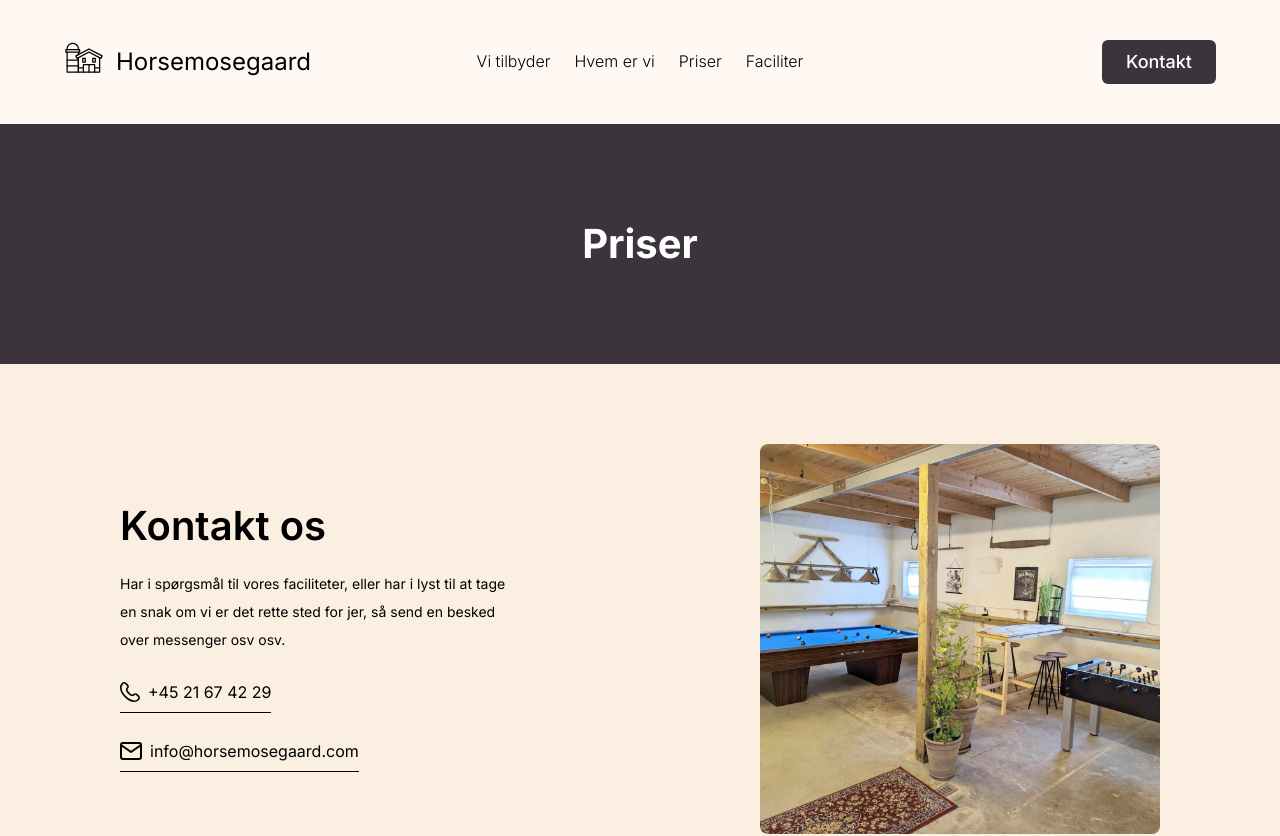
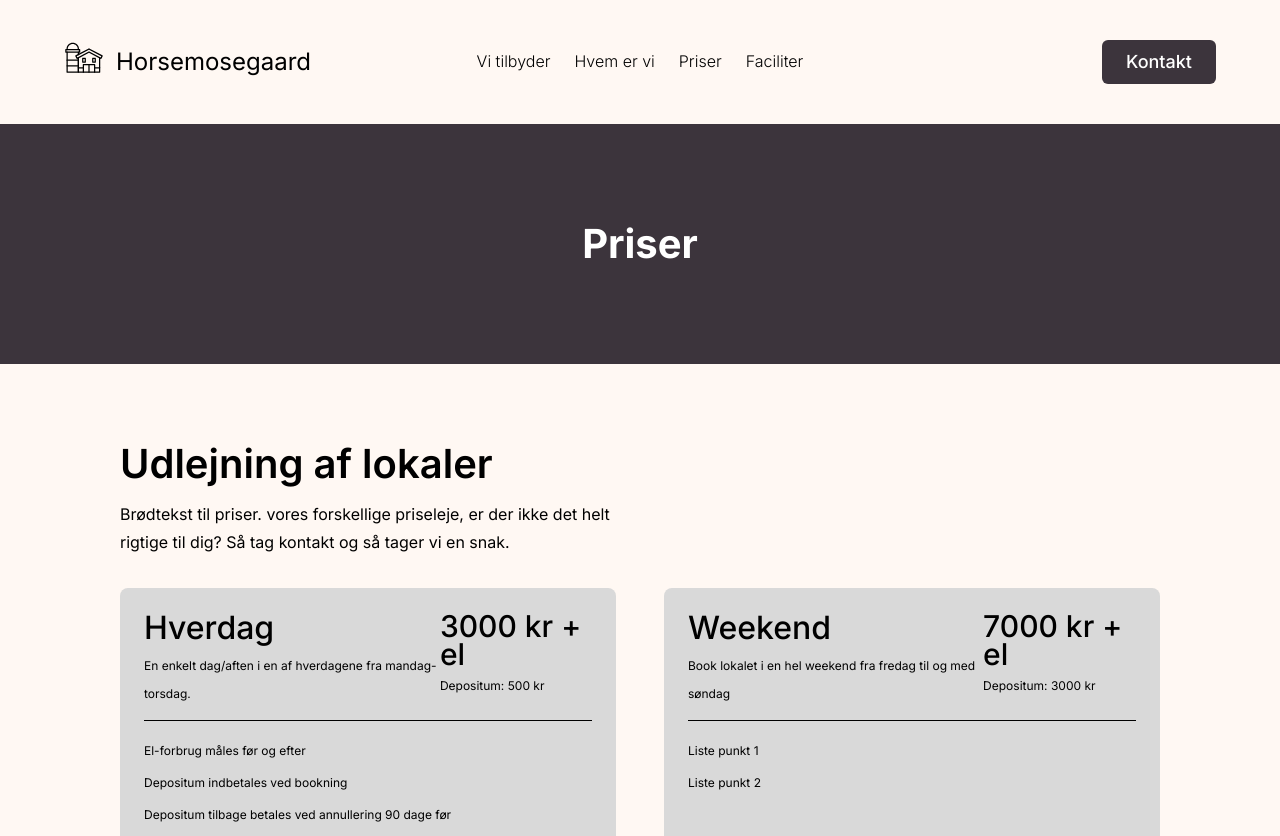
Before and after one commit to emil584c/horsemosegaard, a React (Vite) app: page /priser in a window 1280 px wide. Shown: the top 836 px of the page. Built offline with nearby package versions, Linux system fonts and the light colour scheme.

Commit message:
price section

```diff
--- /dev/null
+++ b/src/components/PriceSection.jsx
@@ -0,0 +1,41 @@
+export default function PriceSection(props) {
+  return (
+    <section className="price-section">
+      <div className="price-section__inner page-container">
+        <h2 className="price-section__title">{props.title}</h2>
+        <p className="price-section__text">{props.text}</p>
+        <div className="price-section__grid">
+          {props.prices.map((price) => (
+            <div className="price-section__item">
+              <div className="price-section__item-title-container">
+                <div className="price-section__item-text-container">
+                  <h3 className="price-section__item-title">{price.title}</h3>
+                  <p className="price-section__item-text">{price.text}</p>
+                </div>
+                <div className="price-section__item-price-container">
+                  <p className="price-section__item-price">
+                    {price.price}{" "}
+                    <span className="price-section__item-price-light">
+                      + el
+                    </span>
+                  </p>
+                  <p className="price-section__item-deposit">
+                    Depositum: {price.deposit}
+                  </p>
+                </div>
+              </div>
+              <div className="price-section__item-line"></div>
+              {price.listItems && (
+                <ul className="price-section__item-list">
+                  {price.listItems.map((item, index) => (
+                    <li key={index}>{item}</li>
+                  ))}
+                </ul>
+              )}
+            </div>
+          ))}
+        </div>
+      </div>
+    </section>
+  );
+}
--- a/src/components/pages/Prices.jsx
+++ b/src/components/pages/Prices.jsx
@@ -1,6 +1,7 @@
 import HeaderSection from "../HeaderSection";
 import SecondaryCover from "../SecondaryCover";
 import FooterSection from "../FooterSection.jsx";
+import PriceSection from "../PriceSection";
 import ContactSection from "../ContactSection.jsx";
 
 export default function Prices() {
@@ -8,6 +9,31 @@ export default function Prices() {
     <>
       <HeaderSection />
       <SecondaryCover title="Priser" />
+      <PriceSection
+        title="Udlejning af lokaler"
+        text="Brødtekst til priser. vores forskellige priseleje, er der ikke det helt rigtige til dig? Så tag kontakt og så tager vi en snak."
+        prices={[
+          {
+            title: "Hverdag",
+            price: "3000 kr",
+            deposit: "500 kr",
+            text: "En enkelt dag/aften i en af hverdagene fra mandag-torsdag.",
+            listItems: [
+              "El-forbrug måles før og efter",
+              "Depositum indbetales ved bookning",
+              "Depositum tilbage betales ved annullering 90 dage før",
+              "Restbeløb indbetales 30 dage før",
+            ],
+          },
+          {
+            title: "Weekend",
+            price: "7000 kr",
+            deposit: "3000 kr",
+            text: "Book lokalet i en hel weekend fra fredag til og med søndag",
+            listItems: ["Liste punkt 1", "Liste punkt 2"],
+          },
+        ]}
+      />
       <ContactSection
         title="Kontakt os"
         text="Har i spørgsmål til vores faciliteter, eller har i lyst til at tage en snak om vi er det rette sted for jer, så send en besked over messenger osv osv."
--- /dev/null
+++ b/src/styles/components/PriceSection.scss
@@ -0,0 +1,74 @@
+.price-section {
+  padding: 80px 0;
+
+  &__title {
+    padding-bottom: 16px;
+  }
+
+  &__text {
+    padding-bottom: 32px;
+    max-width: 535px;
+  }
+
+  &__grid {
+    display: grid;
+    grid-template-columns: repeat(2, 1fr);
+    gap: 48px;
+  }
+
+  &__item {
+    padding: 24px;
+    background-color: #d9d9d9;
+    border-radius: 8px;
+  }
+
+  &__item-title-container {
+    display: flex;
+    justify-content: space-between;
+  }
+
+  &__item-price-container {
+    display: flex;
+    flex-direction: column;
+    gap: 4px;
+  }
+
+  &__item-price {
+    font-size: 30px;
+    font-weight: 500;
+  }
+
+  &__item-title {
+    padding-bottom: 8px;
+    font-size: 32px !important;
+    font-weight: 500 !important;
+  }
+
+  &__item-text {
+    font-size: 12px;
+  }
+
+  &__item-line {
+    width: 100%;
+    height: 1px;
+    background-color: #000;
+    margin: 12px 0 24px;
+  }
+
+  &__item-deposit {
+    font-size: 12px;
+    font-weight: 400;
+  }
+
+  &__item-list {
+    display: flex;
+    flex-direction: column;
+    gap: 20px;
+
+    li {
+      font-size: 12px;
+      font-family: 300;
+      list-style: none;
+    }
+  }
+}
--- a/src/styles/components/all.scss
+++ b/src/styles/components/all.scss
@@ -7,5 +7,6 @@
 @import "./FooterSection.scss";
 @import "./Offers.scss";
 @import "./SecondaryCover.scss";
+@import "./PriceSection.scss";
 @import "./ContactSection.scss";
 @import "./Buttons.scss";
--- a/src/styles/helpers/page-container.scss
+++ b/src/styles/helpers/page-container.scss
@@ -1,7 +1,7 @@
 @import "./breakpoints.scss";
 
 .page-container {
-  max-width: var(--mt--container--width, 1320px);
+  max-width: var(--mt--container--width, 1280px);
   margin: 0 auto;
 
   @include break(laptop) {
```
